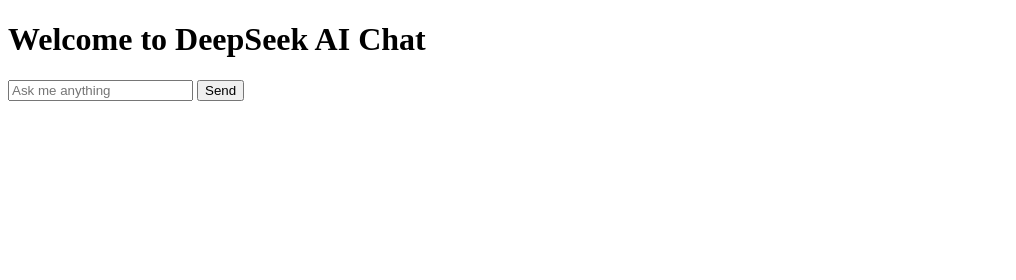
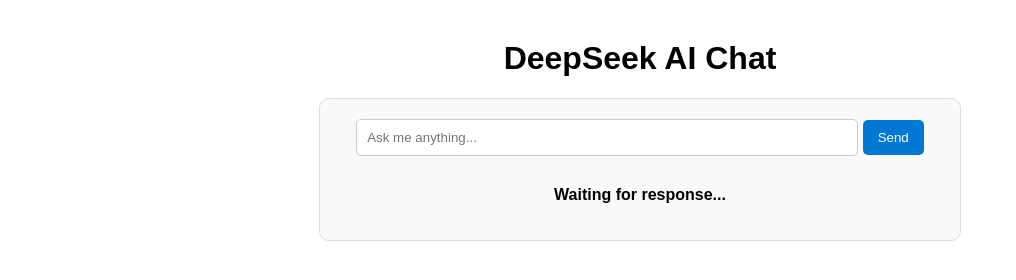
Before and after one commit to nathanpenn/DnD, a plain HTML site: page index.html in a window 1280 px wide. Shown: the whole page, without its empty margins (0-1016 px from the left). Drawn offline with Linux system fonts and the light colour scheme.

Commit message:
Update index.html

```diff
--- a/index.html
+++ b/index.html
@@ -1,10 +1,71 @@
 <!DOCTYPE html>
-<html>
-<head><title>DeepSeek AI Chat</title></head>
+<html lang="en">
+<head>
+    <meta charset="UTF-8">
+    <meta name="viewport" content="width=device-width, initial-scale=1.0">
+    <title>DeepSeek AI Chat</title>
+    <style>
+        body {
+            font-family: Arial, sans-serif;
+            margin: 40px;
+            text-align: center;
+        }
+        #chatbox {
+            max-width: 600px;
+            margin: auto;
+            border: 1px solid #ddd;
+            padding: 20px;
+            border-radius: 10px;
+            background: #f9f9f9;
+        }
+        input {
+            width: 80%;
+            padding: 10px;
+            margin-bottom: 10px;
+            border: 1px solid #ccc;
+            border-radius: 5px;
+        }
+        button {
+            padding: 10px 15px;
+            background-color: #0078D4;
+            color: white;
+            border: none;
+            border-radius: 5px;
+            cursor: pointer;
+        }
+        button:hover {
+            background-color: #005EA6;
+        }
+        #response {
+            margin-top: 20px;
+            font-weight: bold;
+        }
+    </style>
+</head>
 <body>
-    <h1>Welcome to DeepSeek AI Chat</h1>
-<input type="text" id="userInput" placeholder="Ask me anything">
-<button onclick="sendMessage(document.getElementById('userInput').value)">Send</button>
-<p id="response"></p>
+    <h1>DeepSeek AI Chat</h1>
+    <div id="chatbox">
+        <input type="text" id="userInput" placeholder="Ask me anything...">
+        <button onclick="sendMessage()">Send</button>
+        <p id="response">Waiting for response...</p>
+    </div>
+
+    <script>
+        async function sendMessage() {
+            const userMessage = document.getElementById("userInput").value;
+
+            // Call DeepSeek-R1 API
+            const response = await fetch("https://DeepSeek-R1-DnD.eastus.models.ai.azure.com", {
+                method: "POST",
+                headers: { "Content-Type": "application/json" },
+                body: JSON.stringify({ query: userMessage })
+            });
+
+            const data = await response.json();
+
+            // Display AI response
+            document.getElementById("response").innerText = data.reply || "No response received.";
+        }
+    </script>
 </body>
 </html>
```
